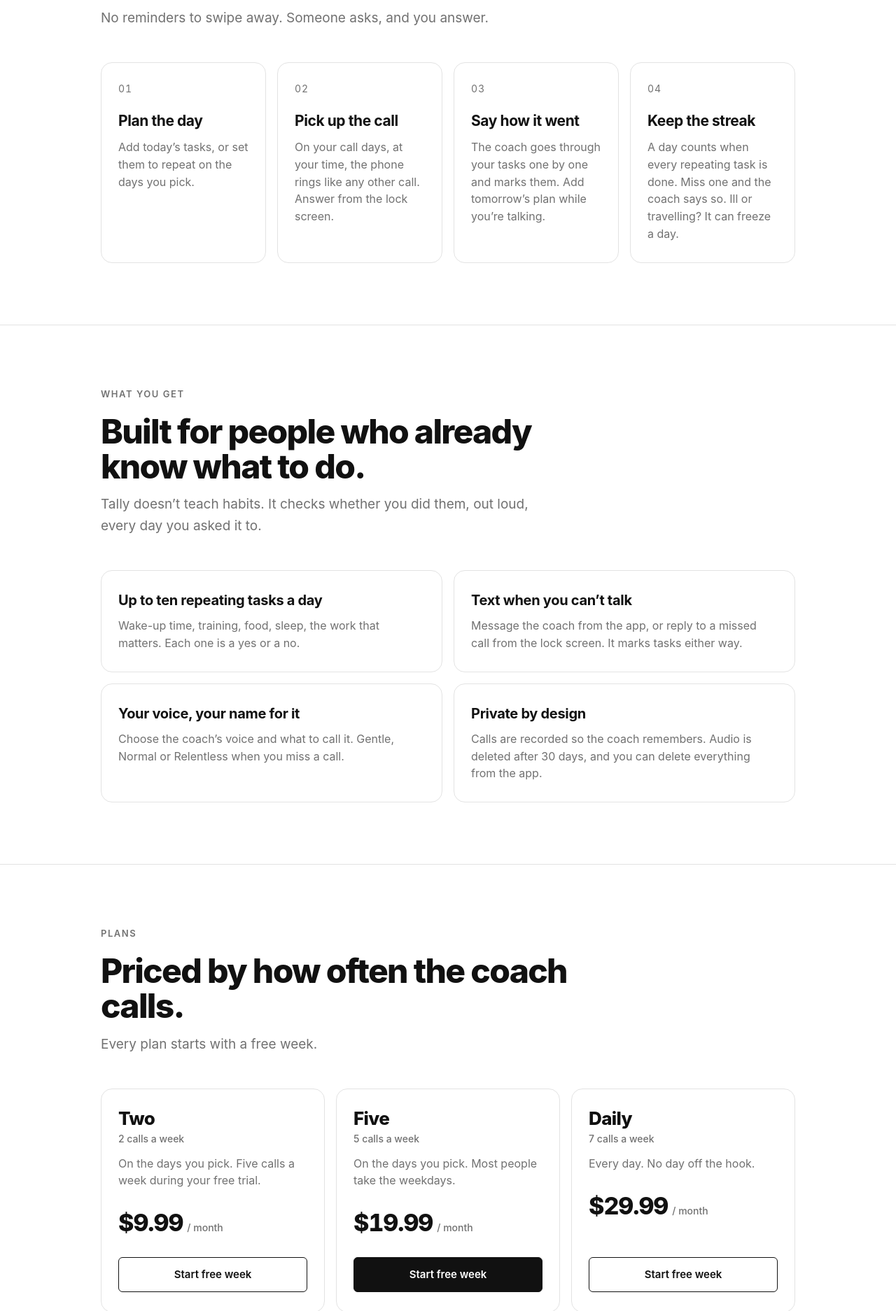
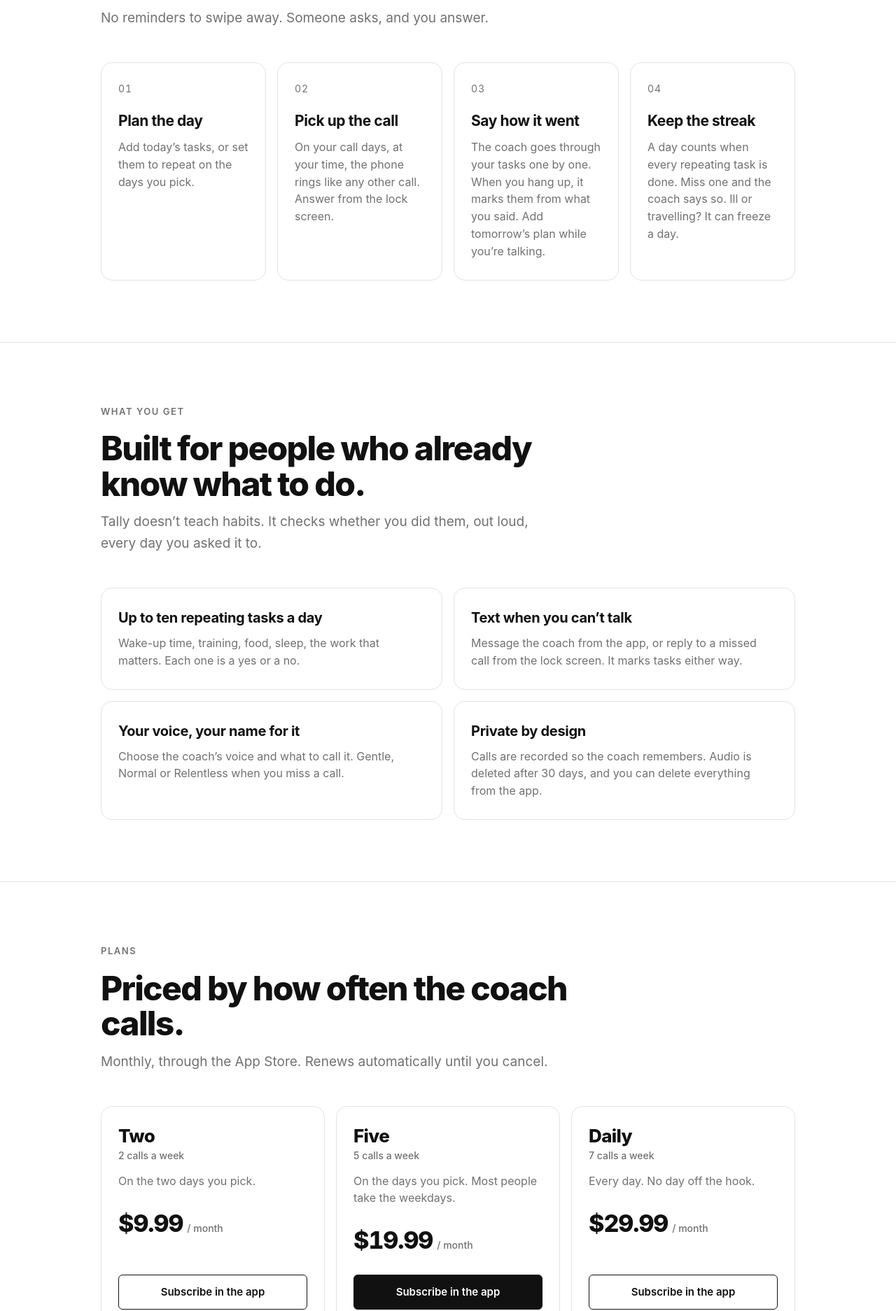
Before and after one commit to Tackyscorpion/tally-site, a plain HTML site: page index.html in a window 1280 px wide. Shown: the part 926-2800 px from the top of the page at 70% size. Drawn offline with Linux system fonts and the light colour scheme.

Commit message:
Site: no free trial (decision 50); tasks marked after the call (decision 46)
Co-Authored-By: Claude Opus 5.5 <noreply@anthropic.com>

```diff
--- a/index.html
+++ b/index.html
@@ -30,7 +30,7 @@
       <a class="btn" href="https://apps.apple.com/app/id6808945668">Get the app for iPhone</a>
       <a class="btn ghost" href="#how">How it works</a>
     </div>
-    <p class="fine">7-day free trial on every plan. Cancel any time in the App Store.</p>
+    <p class="fine">From $9.99 a month. Renews automatically until you cancel in Settings.</p>
   </div>
 </section>
 
@@ -42,7 +42,7 @@
     <div class="steps">
       <div class="step"><div class="num">01</div><div><h3>Plan the day</h3><p>Add today’s tasks, or set them to repeat on the days you pick.</p></div></div>
       <div class="step"><div class="num">02</div><div><h3>Pick up the call</h3><p>On your call days, at your time, the phone rings like any other call. Answer from the lock screen.</p></div></div>
-      <div class="step"><div class="num">03</div><div><h3>Say how it went</h3><p>The coach goes through your tasks one by one and marks them. Add tomorrow’s plan while you’re talking.</p></div></div>
+      <div class="step"><div class="num">03</div><div><h3>Say how it went</h3><p>The coach goes through your tasks one by one. When you hang up, it marks them from what you said. Add tomorrow’s plan while you’re talking.</p></div></div>
       <div class="step"><div class="num">04</div><div><h3>Keep the streak</h3><p>A day counts when every repeating task is done. Miss one and the coach says so. Ill or travelling? It can freeze a day.</p></div></div>
     </div>
   </div>
@@ -66,25 +66,25 @@
   <div class="wrap">
     <p class="kicker">Plans</p>
     <h2>Priced by how often the coach calls.</h2>
-    <p class="sub">Every plan starts with a free week.</p>
+    <p class="sub">Monthly, through the App Store. Renews automatically until you cancel.</p>
     <div class="plans">
       <div class="plan">
         <div class="name">Two<small>2 calls a week</small></div>
-        <div class="calls">On the days you pick. Five calls a week during your free trial.</div>
+        <div class="calls">On the two days you pick.</div>
         <div class="price">$9.99<small>/ month</small></div>
-        <a class="btn ghost" href="https://apps.apple.com/app/id6808945668">Start free week</a>
+        <a class="btn ghost" href="https://apps.apple.com/app/id6808945668">Subscribe in the app</a>
       </div>
       <div class="plan">
         <div class="name">Five<small>5 calls a week</small></div>
         <div class="calls">On the days you pick. Most people take the weekdays.</div>
         <div class="price">$19.99<small>/ month</small></div>
-        <a class="btn" href="https://apps.apple.com/app/id6808945668">Start free week</a>
+        <a class="btn" href="https://apps.apple.com/app/id6808945668">Subscribe in the app</a>
       </div>
       <div class="plan">
         <div class="name">Daily<small>7 calls a week</small></div>
         <div class="calls">Every day. No day off the hook.</div>
         <div class="price">$29.99<small>/ month</small></div>
-        <a class="btn ghost" href="https://apps.apple.com/app/id6808945668">Start free week</a>
+        <a class="btn ghost" href="https://apps.apple.com/app/id6808945668">Subscribe in the app</a>
       </div>
     </div>
     <p class="trial">£9.99 / £19.99 / £29.99 in the UK and €9.99 / €19.99 / €29.99 in the euro area. Billed through the App Store; cancel any time.</p>
```
Also changed, not shown: privacy.html (+1 -1 lines), terms.html (+5 -5 lines).
